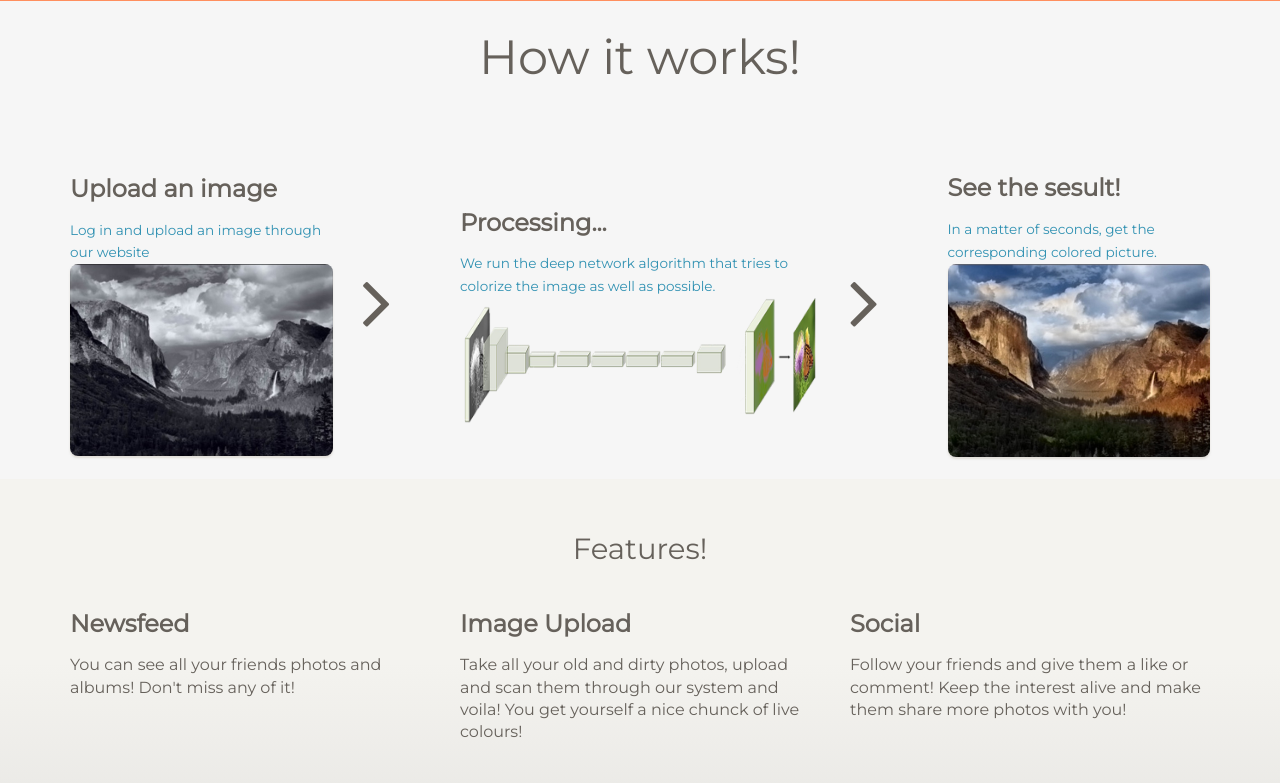
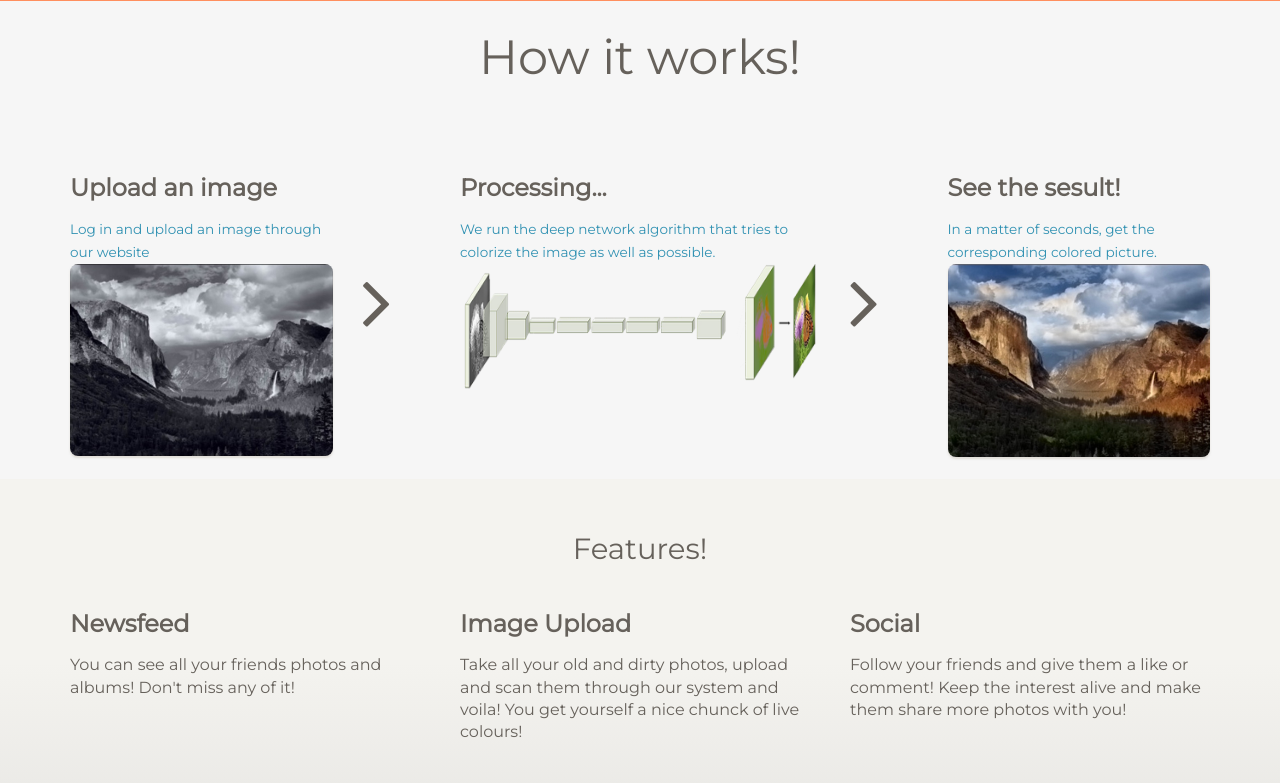
Before and after one commit to ericpts/ProiectIP, a Django app: page / in a window 1280 px wide. Shown: the part 589-1372 px from the top of the page. Run offline with Django 3.2, Linux system fonts and the light colour scheme; data that the repository does not hold is empty; parts of the project's set-up code (start-up, migrations or seed data) failed here and were passed over; some libraries are stand-ins or nearby versions.

Commit message:
Fixed alignment bug in index.html

```diff
--- a/colorzr/templates/index.html
+++ b/colorzr/templates/index.html
@@ -20,7 +20,7 @@
 
 <div class="container">
     <div class="row" style="display: flex; align-items: center;">
-        <div class="col col-md-3">
+        <div class="col col-md-3" style="align-self: stretch">
             <h4>Upload an image</h4>
             <small class="text-info">Log in and upload an image through our website</small>
             <img class="img-rounded" src="{% static 'img/photos/example-bw.jpg' %}">
@@ -30,7 +30,7 @@
             <i class="fa fa-angle-right fa-5x"></i>
         </div>
 
-        <div class="col col-md-4">
+        <div class="col col-md-4" style="align-self: stretch">
                 <h4>Processing...</h4>
                 <small class="text-info">We run the deep network algorithm that tries to colorize the image as well as possible.</small>
                 <img src="{% static 'img/photos/net_diagram.png' %}">
@@ -40,7 +40,7 @@
             <i class="fa fa-angle-right fa-5x"></i>
         </div>
 
-        <div class="col col-md-3">
+        <div class="col col-md-3" style="align-self: stretch">
                 <h4>See the sesult!</h4>
                 <small class="text-info">In a matter of seconds, get the corresponding colored picture.</small>
                 <img class="img-rounded" src="{% static 'img/photos/example-colorized.jpg' %}">
```
